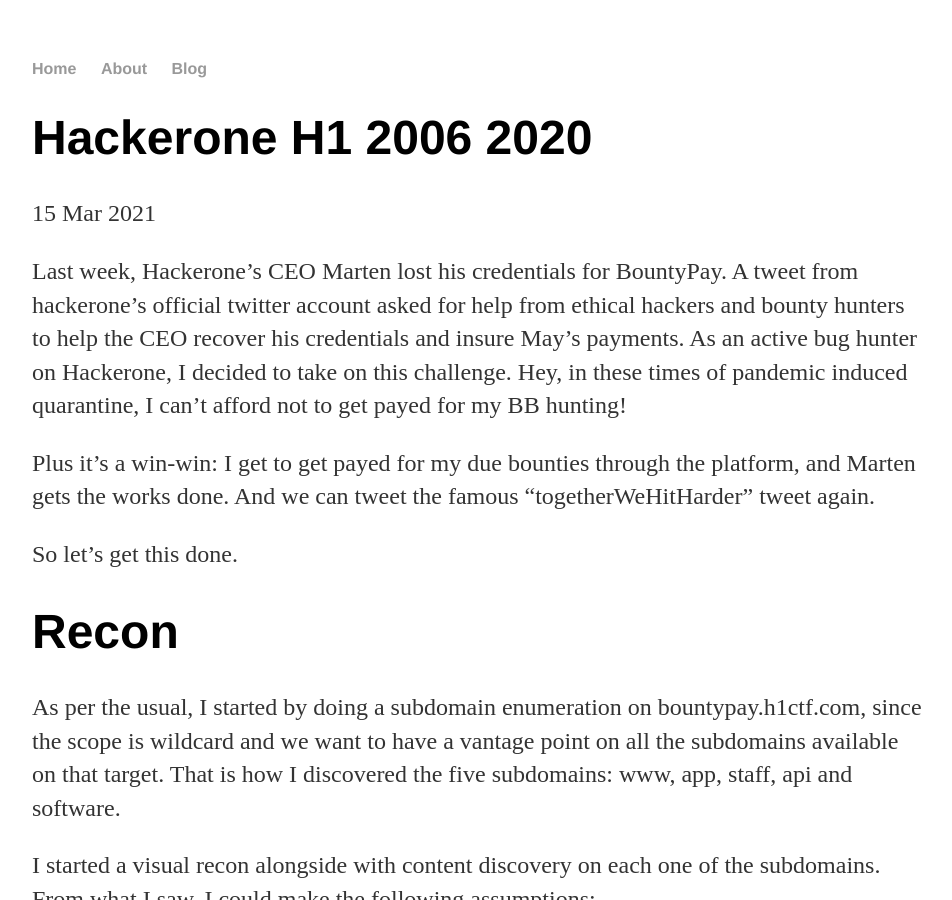
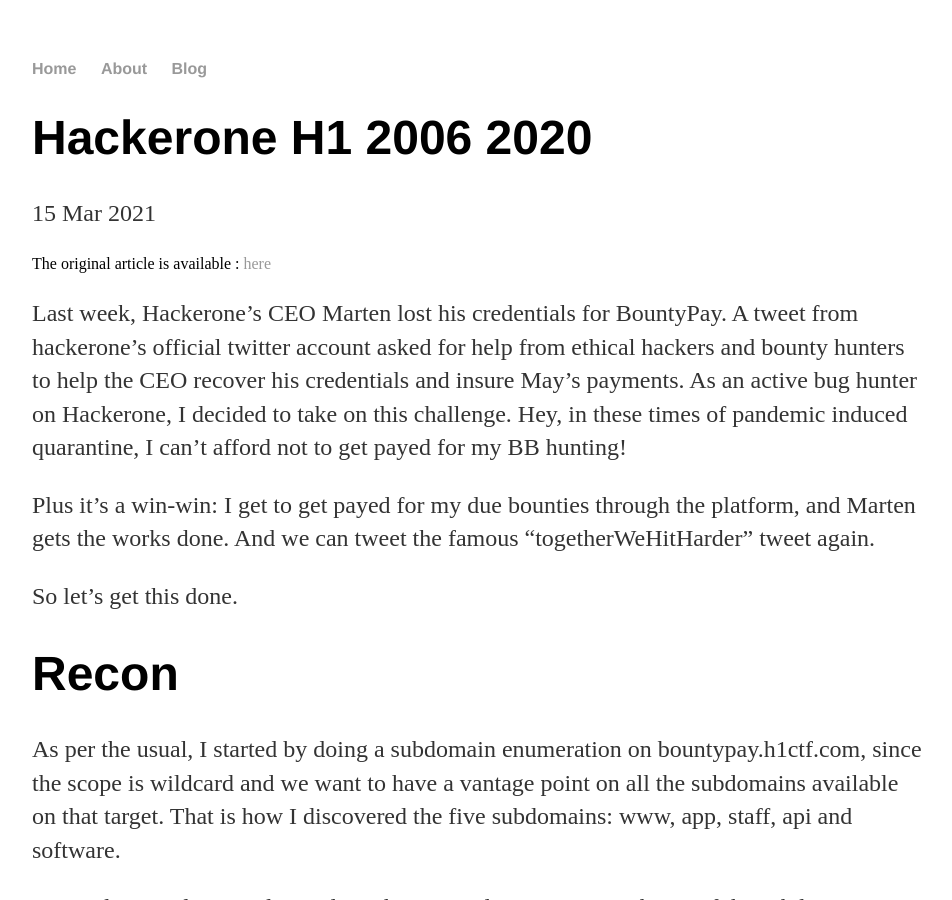
Before and after one commit to hecsv17/hecsv17.github.io, a Jekyll site: the page built from _posts/2021-03-15-hackerone-H1-2006-2020.md, in a window 1280 px wide and 900 px high. Shown: the whole window, without its empty margins (160-1112 px from the left). Built offline with Jekyll 4.4.1, drawn with Linux system fonts in a browser that asks for light colours; our own code applies the rules of GitHub Pages for plain Markdown files.

Commit message:
Update 2021-03-15-hackerone-H1-2006-2020.md

```diff
--- a/_posts/2021-03-15-hackerone-H1-2006-2020.md
+++ b/_posts/2021-03-15-hackerone-H1-2006-2020.md
@@ -1,3 +1,6 @@
+<emb>The original article is available : <a href="https://hackerone.com/reports/894949">here</a></emb>
+
+
 Last week, Hackerone’s CEO Marten lost his credentials for BountyPay. A tweet from hackerone’s official twitter account asked for help from ethical hackers and bounty hunters to help the CEO recover his credentials and insure May’s payments.
 As an active bug hunter on Hackerone, I decided to take on this challenge. Hey, in these times of pandemic induced quarantine, I can’t afford not to get payed for my BB hunting!
 
```
